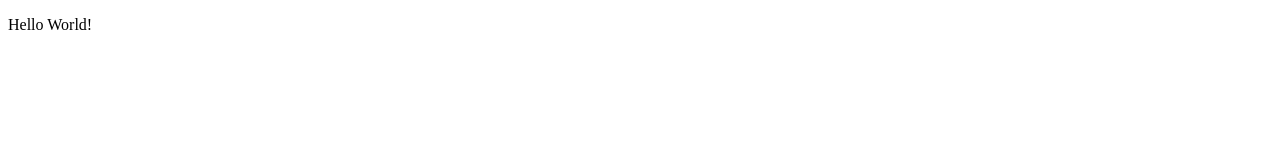
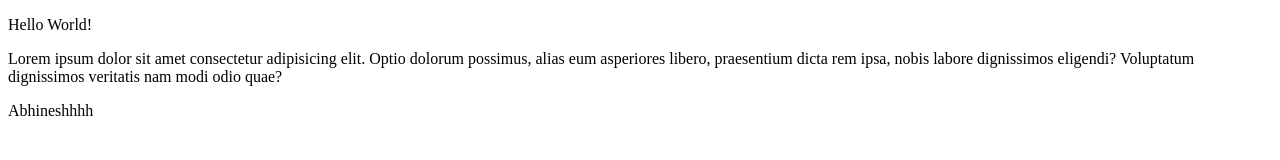
Before and after one commit to abhineshtilak/abhinesh-demo, a plain HTML site: page index.html in a window 1280 px wide. Drawn offline with Linux system fonts and the light colour scheme.

Commit message:
change in index.html

```diff
--- a/index.html
+++ b/index.html
@@ -7,5 +7,8 @@
 </head>
 <body>
     <p>Hello World!</p>
+    <p>Lorem ipsum dolor sit amet consectetur adipisicing elit. Optio dolorum possimus, alias eum asperiores libero, praesentium dicta rem ipsa, nobis labore dignissimos eligendi?
+        Voluptatum dignissimos veritatis nam modi odio quae?</p>
+        <p>Abhineshhhh</p>
 </body>
 </html>
```
